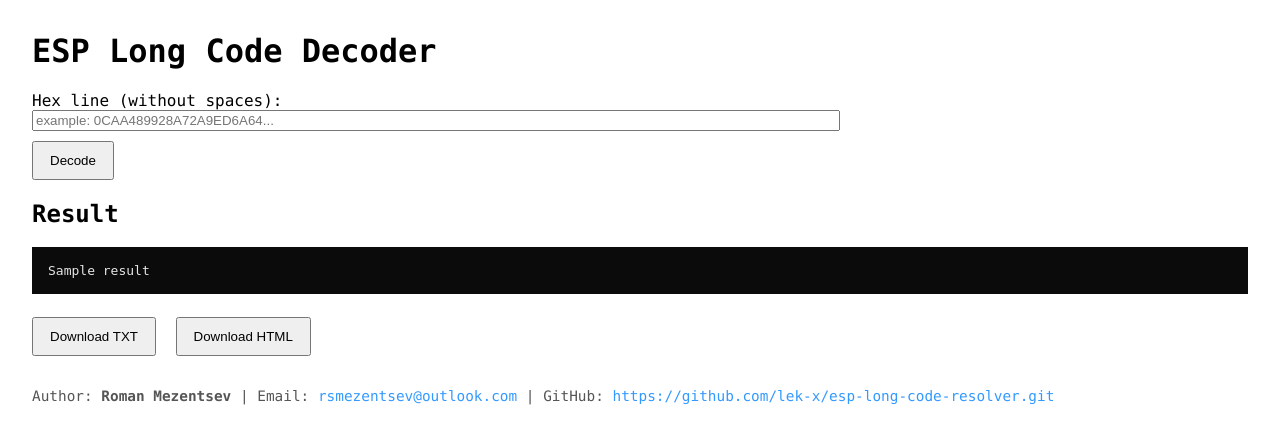
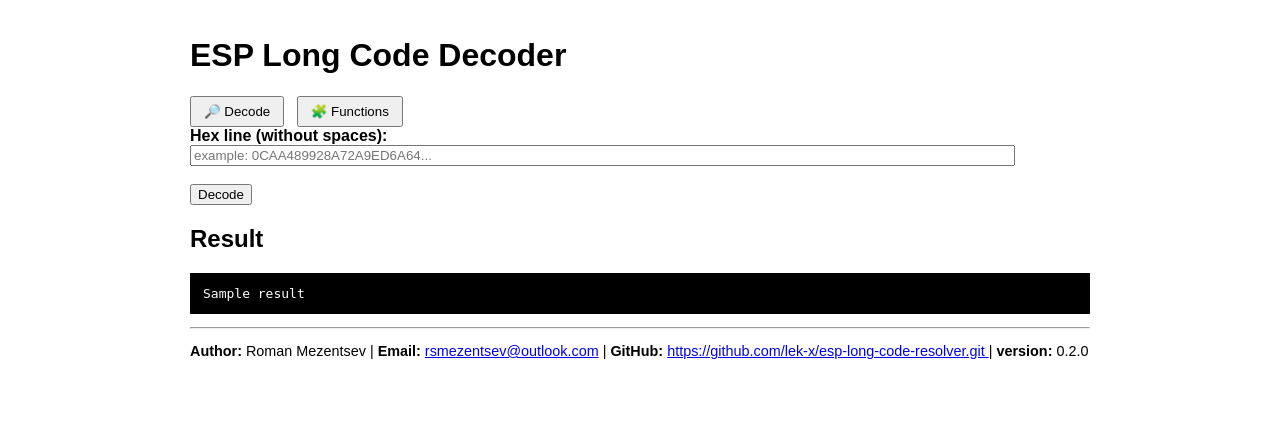
Before and after one commit to lek-x/esp-long-code-resolver, a FastAPI app: template app/templates/index.html in a window 1280 px wide. Shown: the top 444 px of the page. Run offline with FastAPI, Linux system fonts and the light colour scheme; the template is opened without the code that fills it: most values are stand-ins (such as "Sample title", 1, 10 or a date in 2020).

Commit message:
feat: added new tab 'functions', fixes for func names

```diff
--- a/app/main.py
+++ b/app/main.py
@@ -5,6 +5,105 @@ from .parser import parse_code, validate_code
 
 app = FastAPI(title="ESP Long Coding Decoder", version="1.0.0")
 templates = Jinja2Templates(directory="app/templates")
+CAR_FEATURES = [
+    (
+        "ESP",
+        "Electronic Stability Program - helps maintain control during skidding",
+        "✔",
+    ),
+    (
+        "ABS",
+        "Anti-lock Braking System - prevents wheels from locking during braking",
+        "✔",
+    ),
+    ("TPMS", "Tire Pressure Monitoring System - monitors tire pressure levels", "✔"),
+    ("ACC", "Adaptive Cruise Control - adjusts speed to maintain safe distance", "✔"),
+    ("LKA", "Lane Keeping Assist - helps keep vehicle within lane lines", "✔"),
+    (
+        "AEB",
+        "Autonomous Emergency Braking - automatically applies brakes to avoid collisions",
+        "✔",
+    ),
+    ("TSR", "Traffic Sign Recognition - detects and displays road signs", "✔"),
+    ("HUD", "Head-Up Display - projects information onto the windshield", "✔"),
+    (
+        "LDWS",
+        "Lane Departure Warning System - alerts driver when leaving lane unintentionally",
+        "✔",
+    ),
+    ("FLEXRAY", "FlexRay Kanal - fast and reliable vehicle communication bus", "✔"),
+    ("XDS", "Electronic Differential Lock - improves traction during cornering", "✔"),
+    ("HBA_L", "Hydraulic Brake Assist - low variant", "✔"),
+    ("HBA_H", "Hydraulic Brake Assist - high variant", "✔"),
+    ("DRV_L", "Vehicle configuration coding (low)", "?"),
+    ("DRV", "Vehicle configuration coding (base)", "?"),
+    ("DRV_H", "Vehicle configuration coding (high)", "?"),
+    ("PASS", "Passive key detection (e.g. keyless entry polling)", "?"),
+    ("CHARISMA", "Drive Profile Selection (e.g. Comfort/Sport)", "✔"),
+    ("BAP", "Body Application Protocol - vehicle body communication", "?"),
+    ("PLA", "Park Assist - assists in parking maneuvers", "✔"),
+    ("PREFILL_L", "Brake pre-fill function - low variant", "✔"),
+    ("PREFILL_H", "Brake pre-fill function - high variant", "✔"),
+    ("TOL", "Trailer stabilizer - improves trailer stability", "✔"),
+    ("HDC", "Hill Descent Control - assists braking on downhill slopes", "✔"),
+    ("PP", "Parkpilot - visual/audio parking assist system", "✔"),
+    ("STP", "Traffic Jam Pilot - low-speed driving assist in traffic", "✔"),
+    ("KAS", "Intersection Assist - warns/acts at intersections", "✔"),
+    ("KDS", "Kickdown Switch - full throttle detection switch", "✔"),
+    ("DTE", "Roof rack detection - detects roof loads", "✔"),
+    ("VAC_L", "Vacuum brake assist - low variant", "?"),
+    ("VAC_H", "Vacuum brake assist - high variant", "?"),
+    ("ABC", "Active Body Control - advanced suspension control", "?"),
+    ("RSC", "Roll Stability Control - prevents rollover during cornering", "✔"),
+    ("CDC", "Dynamic Chassis Control - adapts damping to road conditions", "✔"),
+    ("LUFE", "Air Suspensions - adjustable suspension height", "✔"),
+    ("QUAT_OD", "Quattro on demand - AWD only when needed", "✔"),
+    ("QUAT_S", "Quattro sport - performance-oriented AWD", "✔"),
+    ("HA_Q", "Rear axle transverse lock - improved traction on rear axle", "✔"),
+    ("IPA", "Intelligent Parking Assistant - automates parking tasks", "✔"),
+    ("DSR", "Driver Steering Recommendation - suggests corrective steering", "✔"),
+    ("HAL", "Rear Axle Control - controls rear wheel steering", "✔"),
+    ("ADS", "Audi Dynamic Steering - variable steering ratio", "✔"),
+    ("LWR", "Headlight leveling - adjusts based on load", "✔"),
+    ("SSTR", "Brake pressure relief after emergency stop", "✔"),
+    ("RKA+", "Tire pressure monitoring integrated into ESP", "✔"),
+    ("RLE", "Wheel bolt loosening detection", "✔"),
+    ("HSP", "Rear Spoiler - active aerodynamic control", "✔"),
+    ("S/S", "Start/Stop - engine shutdown at idle", "✔"),
+    ("NV", "Night Vision - detects pedestrians/animals at night", "✔"),
+    ("ARA", "Trailer Maneuvering Assistant - aids reversing with trailer", "✔"),
+    (
+        "GRA",
+        "Cruise Control/Speed Limiter - keep speed/restricts max vehicle speed",
+        "✔",
+    ),
+    ("PCF", "Pre-Crash Function - prepares vehicle for impact", "✔"),
+    ("MKB", "Multi-collision Brake - auto-brake after initial crash", "✔"),
+    ("OBD", "On-Board Diagnostics - diagnostic access to systems", "✔"),
+    ("EPB", "Electronic Parking Brake - replaces manual handbrake", "✔"),
+    ("HHC", "Hill Hold Control - prevents rollback on inclines", "✔"),
+    ("HHE", "Extended Hill Hold - longer hold duration", "✔"),
+    ("HBB", "Brake booster via control point - electronic brake pressure assist", "✔"),
+    ("BSW", "Brake Disc Wiper - removes water from brake discs", "✔"),
+    ("HBC", "Brake booster failure fallback control", "✔"),
+    ("LBF", "Salt deposit removal function - prevents corrosion", "✔"),
+    ("EPB_L", "EPB actuator - low variant", "✔"),
+    ("EPB_H", "EPB actuator - high variant", "✔"),
+    ("DOA_L", "Driver-out apply - activates EPB if driver exits (low)", "✔"),
+    ("DOA_H", "Driver-out apply - activates EPB if driver exits (high)", "✔"),
+    ("GDP", "Gradient dependent EPB - adapts to slope", "✔"),
+    ("DAA_L", "Dynamic Start Assist - hill-start help (low)", "✔"),
+    ("DAA_H", "Dynamic Start Assist - hill-start help (high)", "✔"),
+    ("DAA_IND", "Dynamic Start Assist indication - visual feedback", "✔"),
+    ("EA", "Emergency Assist - auto-stop if driver unresponsive", "✔"),
+    ("FCW", "Forward Collision Warning - alerts before front impact", "✔"),
+    ("ESL", "Engine Stall Logic or Electronic Steering Lock", "?"),
+    ("RCTA", "Rear Cross Traffic Alert - warns during reverse", "✔"),
+    ("VFGS", "Pedestrian Protection - brakes if person detected", "✔"),
+    ("AVH_L", "Auto Vehicle Hold - basic hill hold", "✔"),
+    ("AVH_H", "Auto Vehicle Hold - full-feature auto-hold", "✔"),
+    ("FBA", "Driver Downhill Warning - downhill speed reminder", "✔"),
+]
 
 
 @app.get("/healthz", response_class=PlainTextResponse)
@@ -13,9 +112,9 @@ def healthz():
 
 
 @app.get("/", response_class=HTMLResponse)
-def index(request: Request):
+async def index(request: Request):
     return templates.TemplateResponse(
-        "index.html", {"request": request, "result": None, "error": None}
+        "index.html", {"request": request, "car_features": CAR_FEATURES}
     )
 
 
@@ -23,14 +122,25 @@ def index(request: Request):
 async def decode_form(request: Request, code: str = Form(...)):
     try:
         data = parse_code(code)
-        # Берём HTML-версию
         html_text = data["html"]
         return templates.TemplateResponse(
-            "index.html", {"request": request, "result": html_text, "error": None}
+            "index.html",
+            {
+                "request": request,
+                "result": html_text,
+                "error": None,
+                "car_features": CAR_FEATURES,  # ✅ добавляем!
+            },
         )
     except Exception as e:
         return templates.TemplateResponse(
-            "index.html", {"request": request, "result": None, "error": str(e)}
+            "index.html",
+            {
+                "request": request,
+                "result": None,
+                "error": str(e),
+                "car_features": CAR_FEATURES,  # ✅ добавляем!
+            },
         )
 
 
--- a/app/templates/index.html
+++ b/app/templates/index.html
@@ -1,106 +1,94 @@
-<!doctype html>
-<html lang="ru">
+<!DOCTYPE html>
+<html>
 <head>
-  <meta charset="utf-8" />
-  <meta name="viewport" content="width=device-width,initial-scale=1" />
+  <meta charset="UTF-8">
   <title>ESP Long Code Decoder</title>
   <style>
-    body { font-family: ui-monospace, SFMono-Regular, Menlo, Consolas, monospace; margin: 2rem; }
-    textarea, input { width: 100%; }
-    pre { background: #0b0b0b; color: #e6e6e6; padding: 1rem; overflow-x: auto; white-space: pre-wrap; }
-    .error { color: #c0392b; font-weight: 600; }
-    form { max-width: 800px; }
-    button { padding: .6rem 1rem; margin-top: 10px; margin-right: 10px; }
-    /* Цвета */
-    .green { color: #33ff66; font-weight: 600; }
-    .red   { color: #ff4d4d; font-weight: 600; }
-    .cyan  { color: #73d7ff; }
-    .yellow{ color: #ffc04d; }
-    footer { margin-top: 2rem; font-size: 0.9rem; color: #555; }
-    footer a { color: #3399ff; text-decoration: none; }
-  </style>
+  body {
+    font-family: sans-serif;
+    padding: 1em;
+    max-width: 900px;
+    margin: auto;
+  }
+
+  .tab-btn {
+    padding: 6px 12px;
+    margin-right: 8px;
+    cursor: pointer;
+  }
+
+  .tab-content {
+    display: none;
+  }
+
+  .tab-content.active {
+    display: block;
+  }
+
+  pre {
+    background-color: black;
+    color: white;
+    padding: 1em;
+    overflow-x: auto;
+  }
+
+  /* ✅ Добавь стили ниже */
+  .green { color: #00ff00; font-weight: bold; }
+  .red { color: #ff4444; font-weight: bold; }
+  .cyan { color: #00ffff; font-weight: bold; }
+  .yellow { color: #ffff00; font-weight: bold; }
+</style>
+  <script>
+    function switchTab(tabId) {
+      document.querySelectorAll('.tab-content').forEach(el => el.classList.remove('active'));
+      document.getElementById(tabId).classList.add('active');
+    }
+
+    window.onload = function () {
+      switchTab('decode');
+    };
+  </script>
 </head>
 <body>
-  <h1>ESP Long Code Decoder</h1>
-  <form action="/decode" method="post">
-    <label for="code">Hex line (without spaces):</label>
-    <input id="code" name="code" type="text" placeholder="example: 0CAA489928A72A9ED6A64..." required />
+
+<h1>ESP Long Code Decoder</h1>
+
+<button class="tab-btn" onclick="switchTab('decode')">🔎 Decode</button>
+<button class="tab-btn" onclick="switchTab('functions')">🧩 Functions</button>
+
+<!-- Decode tab -->
+<div id="decode" class="tab-content">
+  <form method="post" action="/decode">
+    <label for="code"><strong>Hex line (without spaces):</strong></label><br>
+    <input type="text" id="code" name="code" size="100" placeholder="example: 0CAA489928A72A9ED6A64..." required><br><br>
     <button type="submit">Decode</button>
   </form>
 
-  {% if error %}
-    <p class="error">Error: {{ error }}</p>
-  {% endif %}
-
   {% if result %}
     <h2>Result</h2>
-    <pre id="result-block">{{ result | safe }}</pre>
-    <div>
-      <button id="download-txt" type="button">Download TXT</button>
-      <button id="download-html" type="button">Download HTML</button>
-    </div>
+    <pre>{{ result | safe }}</pre>
+  {% elif error %}
+    <div style="color: red;">{{ error }}</div>
   {% endif %}
+</div>
 
-  <footer>
-    <p>Author: <strong>Roman Mezentsev</strong> |
-       Email: <a href="mailto:rsmezentsev@outlook.com">rsmezentsev@outlook.com </a> |
-       GitHub: <a href="https://github.com/lek-x/esp-long-code-resolver.git" target="_blank">https://github.com/lek-x/esp-long-code-resolver.git</a>
-    </p>
-  </footer>
-
-  <script>
-    const btnTxt = document.getElementById("download-txt");
-    const btnHtml = document.getElementById("download-html");
-
-    if (btnTxt) {
-      btnTxt.addEventListener("click", () => {
-        const text = document.getElementById("result-block").innerText;
-        const blob = new Blob([text], { type: "text/plain;charset=utf-8" });
-        const url = URL.createObjectURL(blob);
-        const a = document.createElement("a");
-        a.href = url;
-        a.download = "longcoding_result.txt";
-        document.body.appendChild(a);
-        a.click();
-        document.body.removeChild(a);
-        URL.revokeObjectURL(url);
-      });
-    }
-
-    if (btnHtml) {
-      btnHtml.addEventListener("click", () => {
-        const html = document.getElementById("result-block").innerHTML;
-        const template = `
-<!doctype html>
-<html lang="ru">
-<head>
-<meta charset="utf-8">
-<title>Long Coding Result</title>
-<style>
-  body { background: #0b0b0b; color: #e6e6e6; font-family: monospace; padding: 1rem; }
-  .green { color: #33ff66; font-weight: 600; }
-  .red   { color: #ff4d4d; font-weight: 600; }
-  .cyan  { color: #73d7ff; }
-  .yellow{ color: #ffc04d; }
-  pre { white-space: pre-wrap; }
-</style>
-</head>
-<body>
-<pre>${html}</pre>
+<!-- Features tab -->
+<div id="functions" class="tab-content">
+  <h2>Known Functions</h2>
+  <ul>
+    {% for abbr, desc, status in car_features %}
+      <li><strong>{{ abbr }}</strong>: {{ desc }} {% if status == "✔" %}✅{% elif status == "?" %}❓{% endif %}</li>
+    {% endfor %}
+  </ul>
+</div>
+<hr>
+<p style="font-size: 0.9em;">
+    <strong>Author:</strong> Roman Mezentsev |
+    <strong>Email:</strong> <a href="mailto:rsmezentsev@outlook.com">rsmezentsev@outlook.com</a> |
+    <strong>GitHub:</strong> <a href="https://github.com/lek-x/esp-long-code-resolver.git" target="_blank">
+        https://github.com/lek-x/esp-long-code-resolver.git
+    </a> |
+    <strong>version:</strong> 0.2.0
+</p>
 </body>
 </html>
-        `;
-        const blob = new Blob([template], { type: "text/html;charset=utf-8" });
-        const url = URL.createObjectURL(blob);
-        const a = document.createElement("a");
-        a.href = url;
-        a.download = "longcoding_result.html";
-        document.body.appendChild(a);
-        a.click();
-        document.body.removeChild(a);
-        URL.revokeObjectURL(url);
-      });
-    }
-  </script>
-</body>
-</html>
```
Also changed, not shown: app/parser.py (+20 -11 lines).
